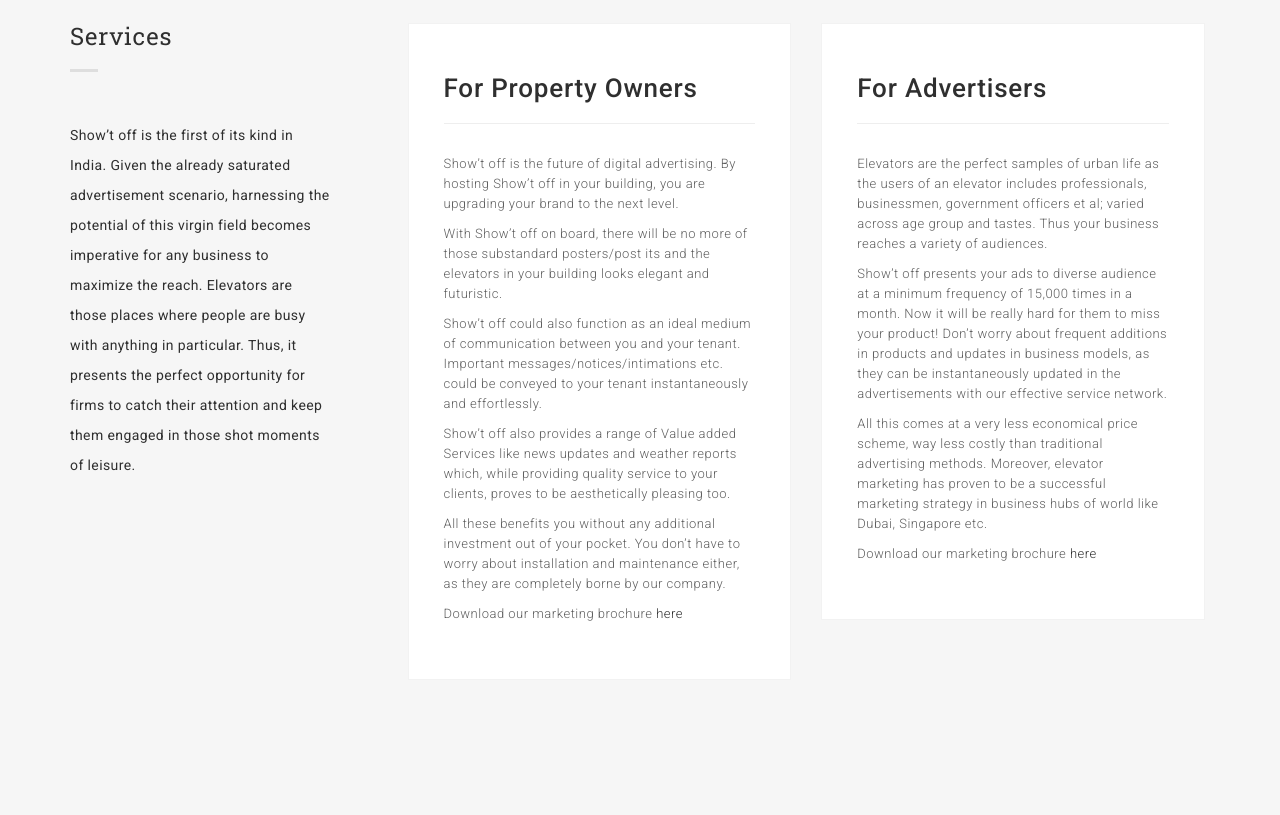
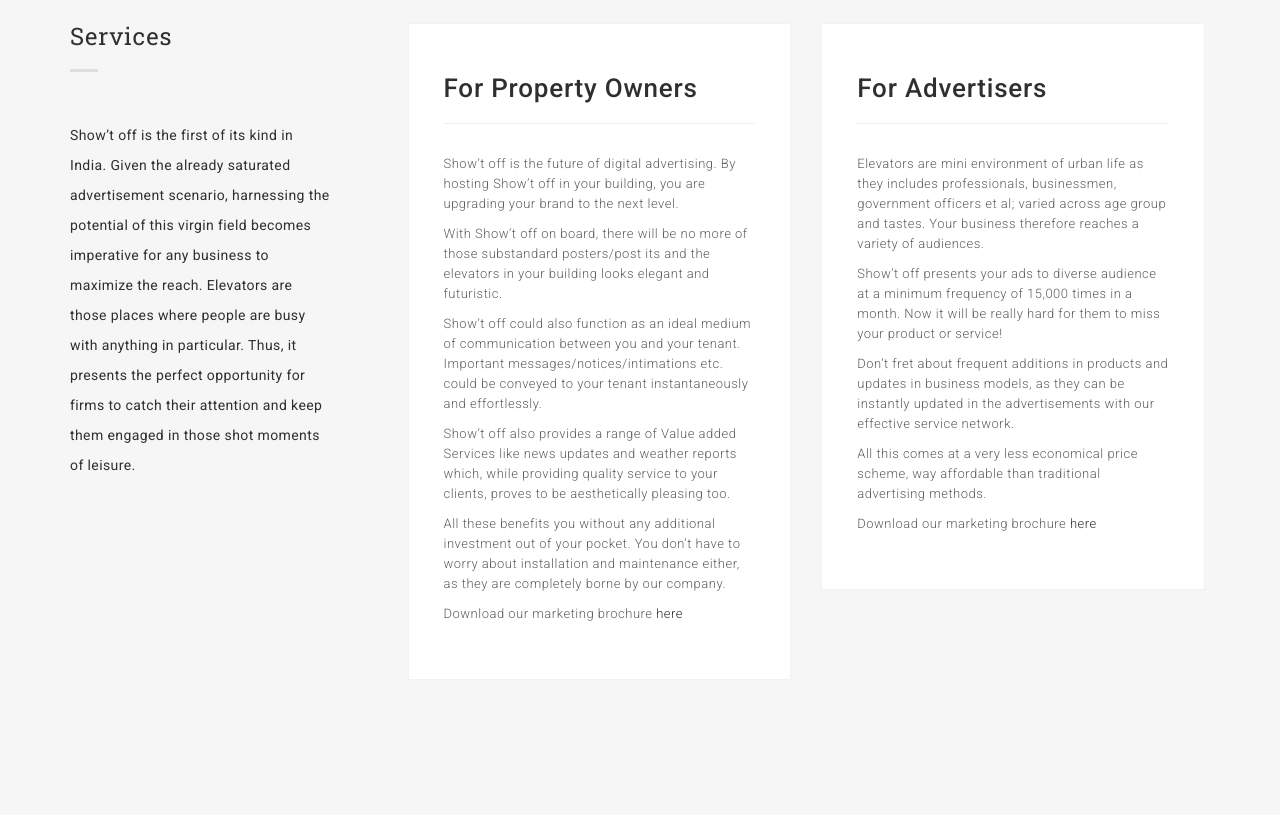
Before and after one commit to paulalexpax/tomandpax, a plain HTML site: page index.html in a window 1280 px wide. Shown: the part 1585-2400 px from the top of the page. Drawn offline with Linux system fonts and the light colour scheme.

Commit message:
typos and content edit

```diff
--- a/index.html
+++ b/index.html
@@ -206,17 +206,17 @@ Elevators are those places where people are busy with anything in particular. Th
                             <hr>
                             <div class="text-detail">
                               <p>
-                                Elevators are the perfect samples of urban life as the users of an elevator includes professionals, businessmen, government officers et al; varied across age group and tastes. Thus your business reaches a variety of audiences.
+                                Elevators are mini environment of urban life as they includes professionals, businessmen, government officers et al; varied across age group and tastes. Your business therefore reaches a variety of audiences.
 								</p>
 								<p>
-								Show’t off presents your ads to diverse audience at a minimum frequency of 15,000 times in a month. Now it will be really hard for them to miss your product!
-								Don’t worry about frequent additions in products and updates in business models, as they can be instantaneously updated in the advertisements with our effective service network.
+								Show’t off presents your ads to diverse audience at a minimum frequency of 15,000 times in a month. Now it will be really hard for them to miss your product or service!
 								</p>
 								<p>
-								All this comes at a very less economical price scheme, way less costly than traditional advertising methods.
-								Moreover, elevator marketing has proven to be a successful marketing strategy in business hubs of world like Dubai, Singapore etc.
-                              </p>
-
+								Don’t fret about frequent additions in products and updates in business models, as they can be instantly updated in the advertisements with our effective service network.
+								</p>
+								<p>
+								All this comes at a very less economical price scheme, way affordable than traditional advertising methods.
+								</p>
 							  <p>
 								Download our marketing brochure <a href="./brochure/tomandpax_ad_brochure.pdf" download>here</a>
                               </p>
@@ -339,7 +339,7 @@ Elevators are those places where people are busy with anything in particular. Th
                   <div class="list-testimonial">
                     <div class="content-testimonial">
                       <h3 class="testi">
-                        “ Amazhing product, changed the face of our appartment. Now no one is waiting for the lift anymore. ”
+                        “ Amazing product, changed the face of our appartment. Now no one is waiting for the lift anymore. ”
                       </h3>
                       <p class="people">
                         Mathew Cherian
@@ -375,7 +375,7 @@ Elevators are those places where people are busy with anything in particular. Th
         <!--/.TESTMONIAL END-->
 
         <!--Team-->
-        <section class="grey-bg" id="Team">
+        <section class="grey-bg" id="team">
           <div class="container">
             <div class="row">
               <div class="col-md-12">
```
